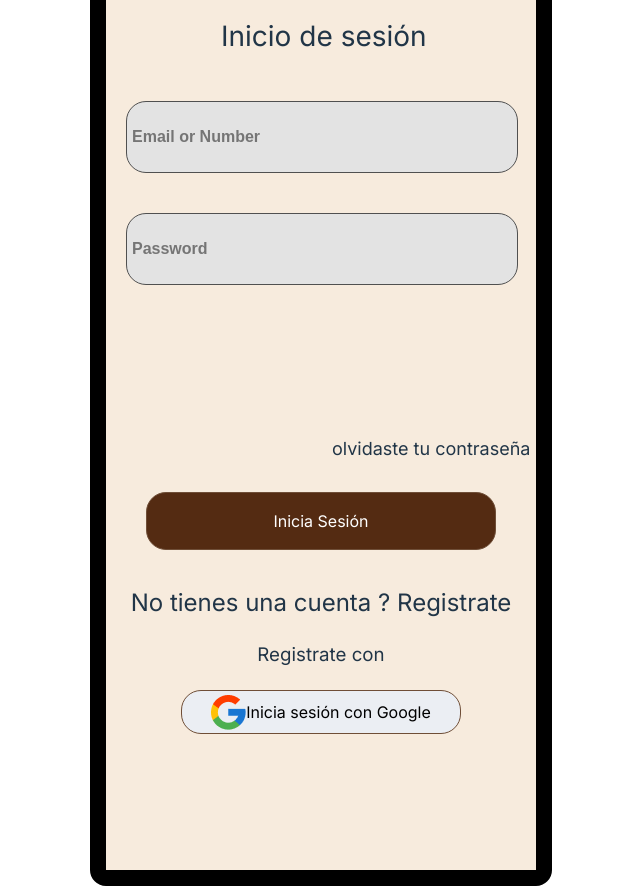
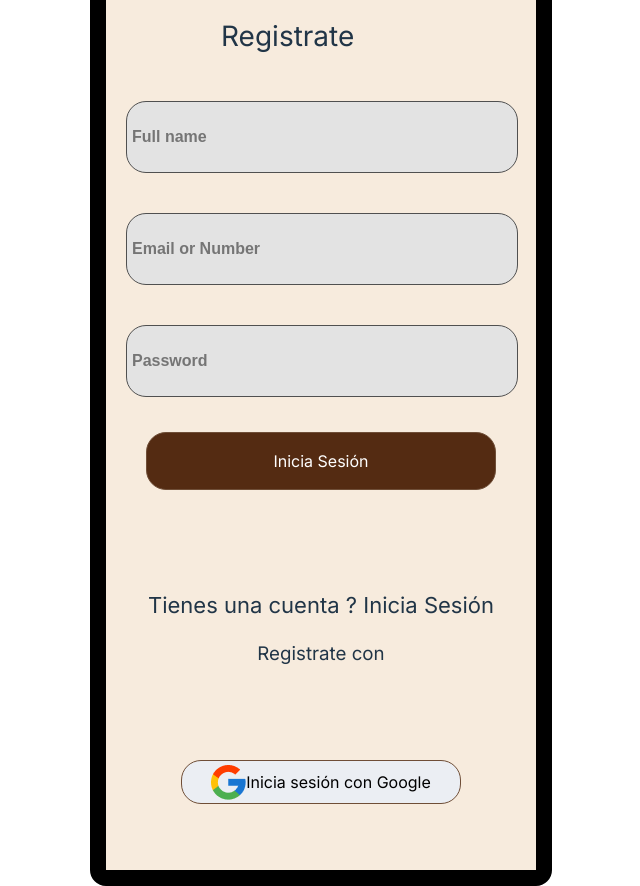
Before and after one commit to Icondoric/pasteleriaHH, a React (Vite) app: page / in a window 1280 px wide. Shown: the whole page, without its empty margins (319-959 px from the left). Built offline with nearby package versions, Linux system fonts and the light colour scheme.

Commit message:
version2

```diff
--- a/src/App.jsx
+++ b/src/App.jsx
@@ -4,11 +4,14 @@ import React from 'react';
 import './App.css';
 import Login from './components/template/Login';
 import Principal from './components/Principal';
+import Registrarse from './components/template/Registrarse';
 
 const App = () => {
   return (
     <div className="app-container">
-      <Login/>
+
+      <Registrarse/>
+
     </div>
 
 
--- /dev/null
+++ b/src/components/template/Registrarse.jsx
@@ -0,0 +1,25 @@
+import React from "react";
+import BotonCafe from "../BotonCafe";
+import BotonSecion from "../moleculas/Iniciarsecion";
+import EntradaTexto from "../moleculas/EntradaTexto";
+import ConCuenta from "../moleculas/ConCuenta";
+import "./Registrarses.css";
+
+function Registrarse() {
+  return (
+    <>
+
+      <div className="titulo">
+      <h1>Registrate</h1>
+      </div>
+      <EntradaTexto Texto="Full name" />
+      <EntradaTexto Texto="Email or Number" />
+      <EntradaTexto Texto="Password" />
+      <BotonCafe>Inicia Sesión</BotonCafe>
+      <ConCuenta/>
+      <BotonSecion />
+    </>
+  );
+}
+
+export default Registrarse;
--- /dev/null
+++ b/src/components/template/Registrarses.css
@@ -0,0 +1,23 @@
+.Login{
+    background-color: #DDC08D;
+    margin: 0;
+    padding: 0;
+    box-sizing: border-box;
+    display: flex;
+    align-items: center;
+    justify-content: center;
+    height: 100vh; /* Ocupa el 100% de la altura de la ventana */
+  }
+
+  .titulo h1{
+    font-size: 28px;
+    margin-top: 90px;
+    margin-left: 115px;
+    margin-bottom: 30px;
+}
+.subtitulo h2{
+    font-size: 18px;
+    margin-top: 130px;
+    margin-left: 226px;
+
+}
```
